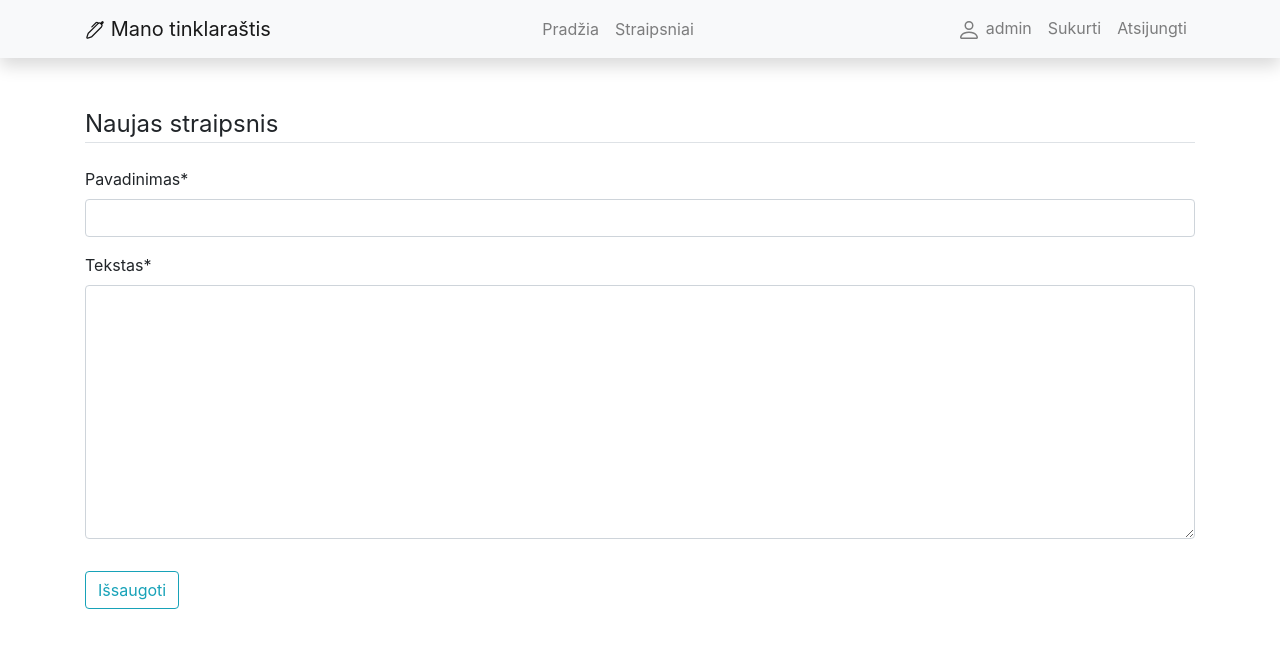
After one commit to DonatasNoreika/django_tinklarastis, a Django app: page /myblog/straipsniai/sukurti in a window 1280 px wide. The commit adds this page. Shown: the top 648 px of the page. Run offline with Django 3.2, Linux system fonts and the light colour scheme; a user stored in the database is signed in; some libraries are stand-ins or nearby versions.

Commit message:
Pridėtas straipsnio sukūrimas (panaudotas crispy) Padaryta, kad straipsniai būtų rikiuojami nuo naujausio

```diff
--- a/mysite/myblog/templates/base.html
+++ b/mysite/myblog/templates/base.html
@@ -44,6 +44,7 @@
                 <path fill-rule="evenodd" d="M13 14s1 0 1-1-1-4-6-4-6 3-6 4 1 1 1 1h10zm-9.995-.944v-.002.002zM3.022 13h9.956a.274.274 0 00.014-.002l.008-.002c-.001-.246-.154-.986-.832-1.664C11.516 10.68 10.289 10 8 10c-2.29 0-3.516.68-4.168 1.332-.678.678-.83 1.418-.832 1.664a1.05 1.05 0 00.022.004zm9.974.056v-.002.002zM8 7a2 2 0 100-4 2 2 0 000 4zm3-2a3 3 0 11-6 0 3 3 0 016 0z" clip-rule="evenodd"/>
               </svg>
             {{ user.get_username }}</a></li>
+          <li class="nav-item"><a class="nav-link" href="{% url 'straipsnis-sukurti'%}">Sukurti</a></li>
           <li class="nav-item"><a class="nav-link" href="{% url 'logout'%}?next={{request.path}}">Atsijungti</a></li>
           {% else %}
           <li class="nav-item"><a class="nav-link" href="{% url 'login'%}?next={{request.path}}">Prisijungti</a></li>
--- /dev/null
+++ b/mysite/myblog/templates/straipsnis_form.html
@@ -0,0 +1,16 @@
+{% extends "base.html" %}
+{% load crispy_forms_tags %}
+{% block content %}
+    <div class="content-section">
+    <form method="POST">
+        {% csrf_token %}
+        <fieldset class="form-group">
+            <legend class="border-bottom mb-4">Naujas straipsnis</legend>
+            {{ form|crispy }}
+        </fieldset>
+        <div class="form-group">
+            <button class="btn btn-outline-info" type="submit">Išsaugoti</button>
+        </div>
+    </form>
+    </div>
+{% endblock content %}
--- a/mysite/myblog/urls.py
+++ b/mysite/myblog/urls.py
@@ -6,4 +6,5 @@ urlpatterns = [
     path('', views.index, name='index'),
     path('straipsniai/', views.StraipsnisListView.as_view(), name='straipsniai'),
     path('straipsniai/<int:pk>', views.StraipsnisDetailView.as_view(), name='straipsnis'),
+    path('straipsniai/sukurti', views.StraipsnisCreateView.as_view(), name='straipsnis-sukurti'),
 ]
--- a/mysite/myblog/views.py
+++ b/mysite/myblog/views.py
@@ -1,6 +1,7 @@
 from django.shortcuts import render
 from django.views import generic
 from .models import Straipsnis
+from django.contrib.auth.mixins import LoginRequiredMixin
 
 # Create your views here.
 
@@ -15,8 +16,20 @@ class StraipsnisListView(generic.ListView):
     model = Straipsnis
     template_name = 'straipsniai.html'
     paginate_by = 5
+    ordering = ['-laikas']
 
 
 class StraipsnisDetailView(generic.DetailView):
     model = Straipsnis
     template_name = 'straipsnis.html'
+
+
+class StraipsnisCreateView(LoginRequiredMixin, generic.CreateView):
+    model = Straipsnis
+    fields = ['pavadinimas', 'tekstas']
+    success_url = "/myblog/straipsniai/"
+    template_name = 'straipsnis_form.html'
+
+    def form_valid(self, form):
+        form.instance.autorius = self.request.user
+        return super().form_valid(form)
--- a/mysite/mysite/settings.py
+++ b/mysite/mysite/settings.py
@@ -33,6 +33,7 @@ ALLOWED_HOSTS = []
 INSTALLED_APPS = [
     'myblog',
     'tinymce',
+    'crispy_forms',
     'django.contrib.admin',
     'django.contrib.auth',
     'django.contrib.contenttypes',
@@ -125,3 +126,5 @@ TIME_ZONE = 'Europe/Vilnius'
 
 LOGIN_REDIRECT_URL = '/'
 LOGOUT_REDIRECT_URL = '/'
+
+CRISPY_TEMPLATE_PACK = 'bootstrap4'
```
Also changed, not shown: mysite/db.sqlite3.
